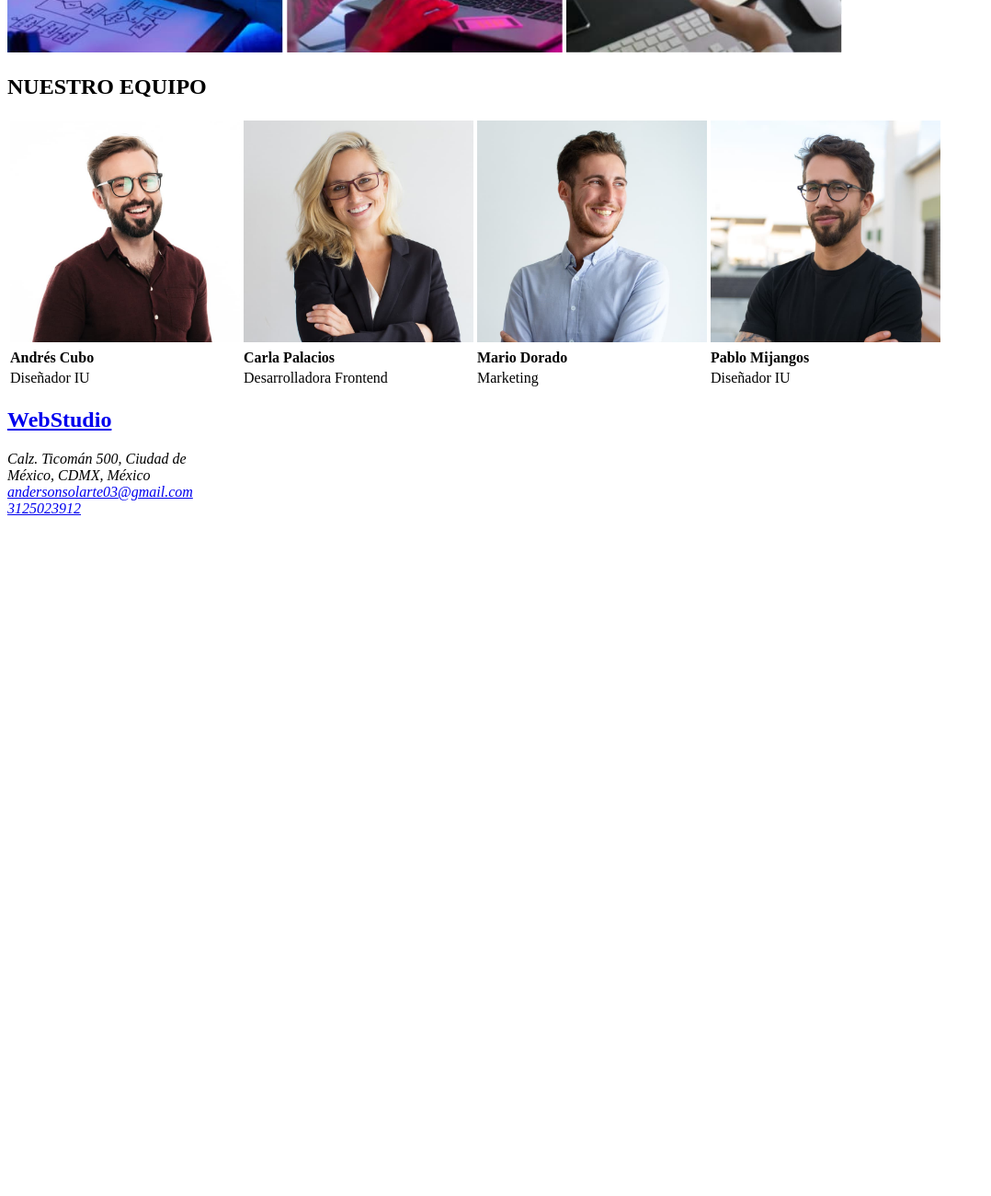
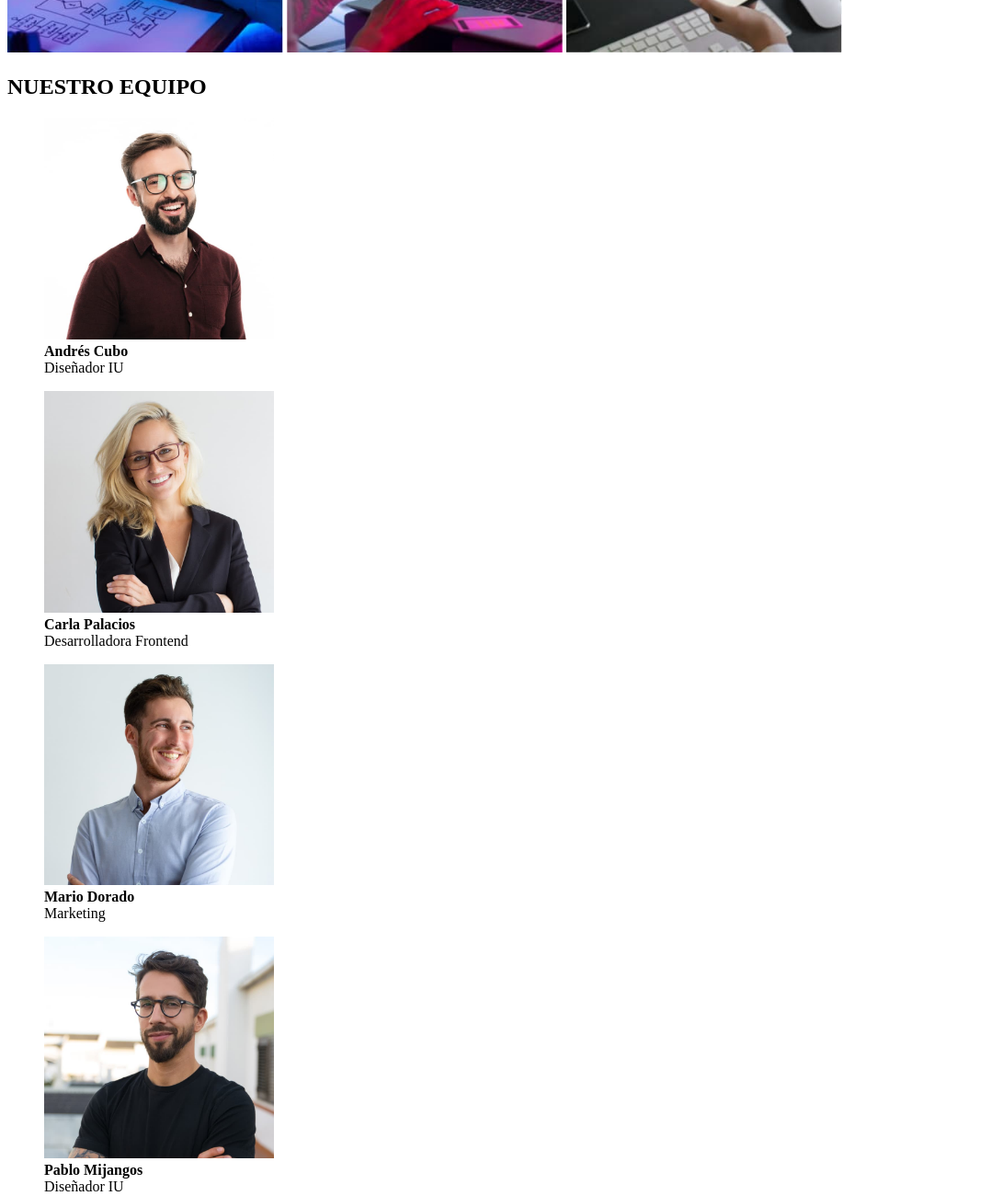
Before and after one commit to anderson03AyA/goit-markup-hw-01, a plain HTML site: page index.html in a window 1280 px wide. Shown: the part 640-1940 px from the top of the page at 92% size, without its empty margins (0-1078 px from the left). Before the commit the page ends 1210 px from the top, so only its background shows below. Drawn offline with Linux system fonts and the light colour scheme.

Commit message:
correccion
correccion

```diff
--- a/index.html
+++ b/index.html
@@ -10,7 +10,9 @@
     <header>
       <nav>
         <ul>
-          <li><a href="/webStudio"><h2>Web studio</h2></a> </li>
+          <li>
+            <a href="/webStudio"><h2>Web studio</h2></a>
+          </li>
           <li><a href="/estudy">Estudio</a></li>
           <li><a href="/portfolio">Portafolio</a></li>
           <li><a href="/contacts">Contactos</a></li>
@@ -22,25 +24,25 @@
     <main>
       <article>
         <h1>SOLUCIONES EFICACES PARA SU NEGOCIO</h1>
-        <input type="button" value="Solicite nuestro servicio" />
+        <button type="button">Solicite nuestro servicio</button>
       </article>
-      <section>
+      <div>
         <table>
           <tbody>
             <tr>
               <td>
                 <b>ATENCION A LOS DETALLES</b>
                 <p>
-              Nos adentramos en todos los detalles y procesos de su negocio,para
-              así desarrollar una solución a su medida.
+                  Nos adentramos en todos los detalles y procesos de su
+                  negocio,para así desarrollar una solución a su medida.
                 </p>
               </td>
               <td>
                 <b>PUNTUALIDAD</b>
                 <p>
-              Con nosotros, usted puede sentirse seguro y protegido. Un pricipio
-              importante de la empresa: respetar su tiempo y respetar los plazos
-              acordados.
+                  Con nosotros, usted puede sentirse seguro y protegido. Un
+                  pricipio importante de la empresa: respetar su tiempo y
+                  respetar los plazos acordados.
                 </p>
               </td>
               <td>
@@ -60,77 +62,71 @@
             </tr>
           </tbody>
         </table>
-      </section>
+      </div>
 
-      <br />
-      <section>
+      <br>
+      <div>
         <article>
           <h2>A QUE NOS DEDICAMOS</h2>
-          <img src="images/imagen.jpg" alt="desarrollo Web" width="300px" />
+          <img src="images/imagen.jpg" alt="desarrollo Web" width="300"/>
           <img
-            src="images/imagen (1).jpg"
+            src="images/imagen1.jpg"
             alt="desarrollo Movil"
-            width="300px"
-          />
+            width="300">
           <img
-            src="images/imagen (2).jpg"
+            src="images/imagen2.jpg"
             alt="Ilustracion de color"
-            width="300px"
-          />
+            width="300">
         </article>
         <article>
           <h2>NUESTRO EQUIPO</h2>
-          <table>
-            <tbody>
-               <!-- primera fila imagenes -->
-              <tr>
-                <td>
+
+          <figure>
             <img
-                    src="images/imagen (3).jpg"
+              src="images/imagen3.jpg"
               alt="diseñador de productos"
-                    width="250px"
-                  />
-                </td>
-                <td>
+              width="250">
+            <figcaption>
+              <b>Andrés Cubo</b> <br>
+              <span>Diseñador IU</span>
+            </figcaption>
+          </figure>
+
+          <figure>
             <img
-                    src="images/imagen (4).jpg"
+              src="images/imagen4.jpg"
               alt="Desarrolladora Frontend"
-                    width="250px"
-                  />
-                </td>
-                <td>
+              width="250">
+            <figcaption>
+              <b>Carla Palacios</b> <br>
+              <span>Desarrolladora Frontend</span>
+            </figcaption>
+
+          </figure>
+
+          <figure>
             <img
-                    src="images/imagen (5).jpg"
+              src="images/imagen5.jpg"
               alt="Marketing"
-                    width="250px"
-                  />
-                </td>
-                <td>
+              width="250">
+              <figcaption>
+                <b>Mario Dorado</b> <br>
+                <span>Marketing</span>
+              </figcaption>
+          </figure>
+
+          <figure>
             <img
-                    src="images/imagen (6).jpg"
+              src="images/imagen6.jpg"
               alt="Diseñador IU"
-                    width="250px"
-                  />
-                </td>
-              </tr>
-              <!-- segunda fila nombre -->
-              <tr>
-                <td><b>Andrés Cubo</b></td>
-                <td><b>Carla Palacios</b></td>
-                <td><b>Mario Dorado</b></td>
-                <td><b>Pablo Mijangos</b></td>
-              </tr>
-              <!-- fila 3 ocupacion -->
-              <tr>
-                <td><span>Diseñador IU</span></td>
-                <td><span>Desarrolladora Frontend</span></td>
-                <td><span>Marketing</span></td>
-                <td><span>Diseñador IU</span></td>
-              </tr>
-            </tbody>
-          </table>
+              width="250">
+              <figcaption>
+                <b>Pablo Mijangos</b> <br>
+                <span>Diseñador IU</span>
+              </figcaption>
+          </figure>
         </article>
-      </section>
+      </div>
     </main>
 
     <footer>
@@ -139,11 +135,11 @@
       >
       <address>
         Calz. Ticomán 500, Ciudad de
-        <br />
+        <br>
         México, CDMX, México
-        <br />
+        <br>
         <a href="mailto:">andersonsolarte03@gmail.com</a>
-        <br />
+        <br>
         <a href="tel:+573125023912">3125023912</a>
       </address>
     </footer>
```
Also changed, not shown: images/imagen1.jpg (renamed from images/imagen (1).jpg), images/imagen2.jpg (renamed from images/imagen (2).jpg), images/imagen3.jpg (renamed from images/imagen (3).jpg), images/imagen4.jpg (renamed from images/imagen (4).jpg), images/imagen5.jpg (renamed from images/imagen (5).jpg), images/imagen6.jpg (renamed from images/imagen (6).jpg). Lines whose indentation alone changed are shown as unchanged.
